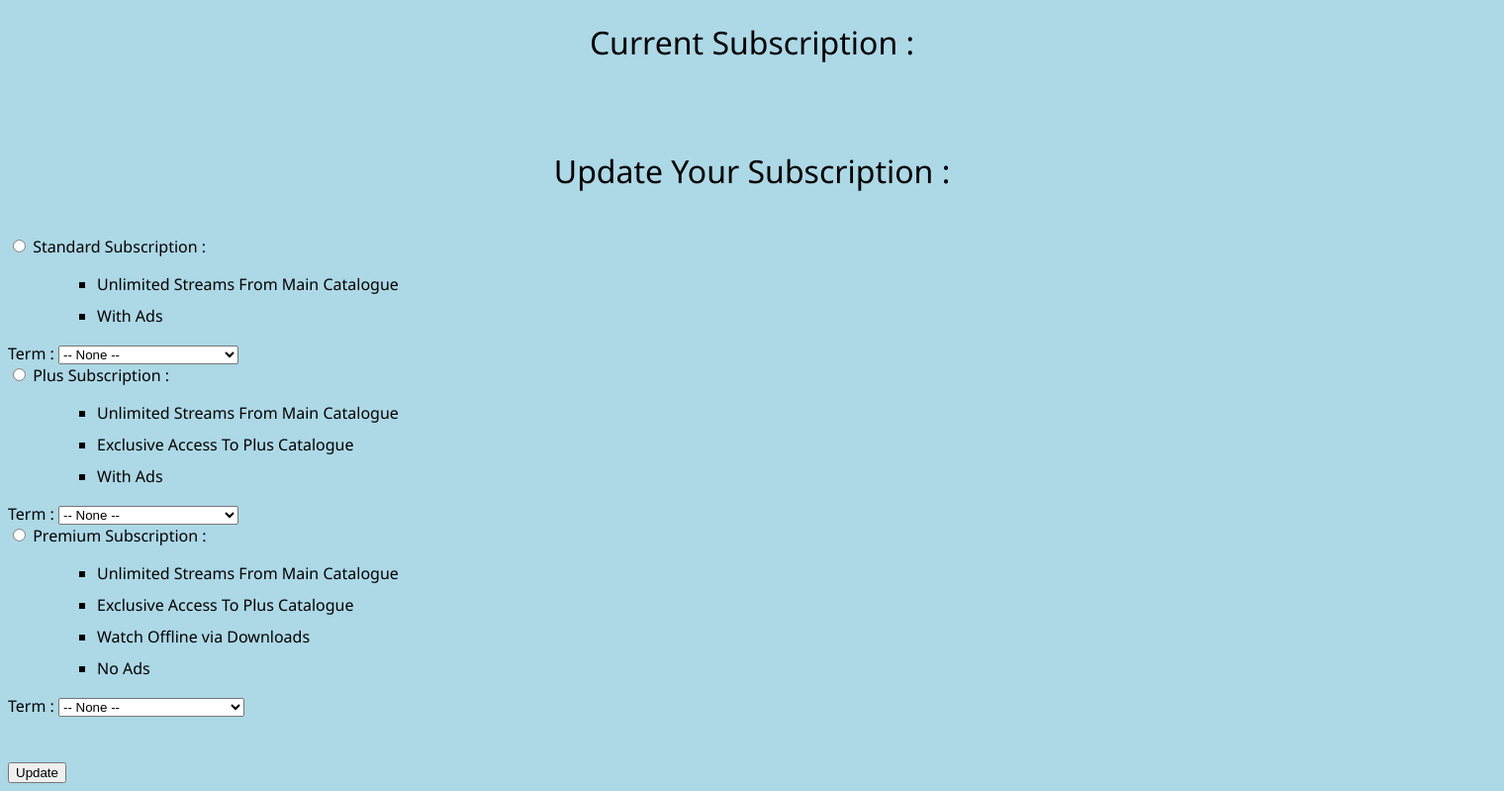
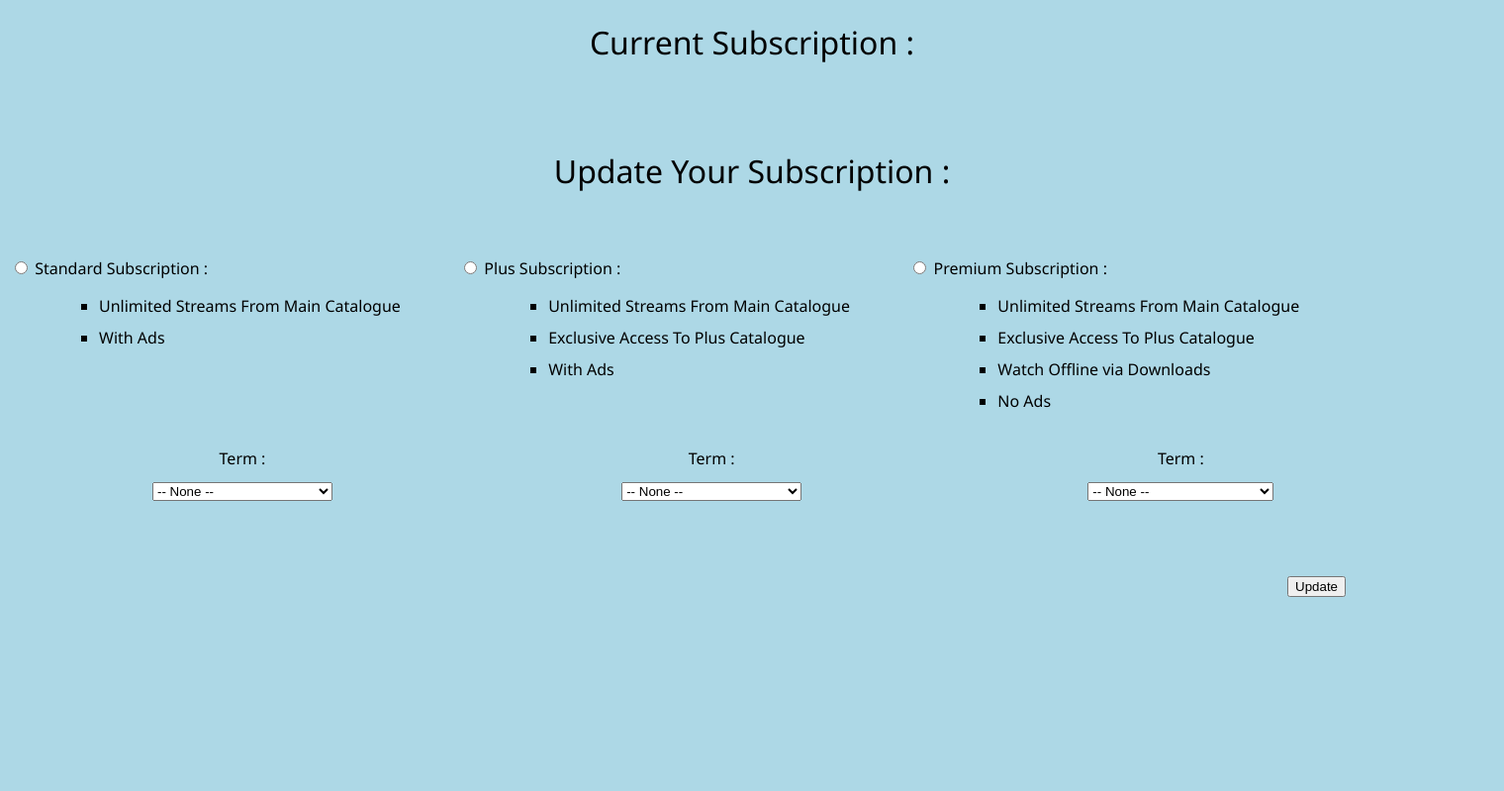
Before and after one commit to jm-fowler/CTI110Group, a PHP site: page /subscription_management.php in a window 1520 px wide. Shown: the part 30-829 px from the top of the page at 99% size. After the commit the page ends 633 px from the top, so only its background shows below. Run offline with PHP 8.4, Linux system fonts and the light colour scheme; the visitor is signed in with stand-in values (Sample User, id 1); data that the repository does not hold is empty.

Commit message:
Add files via upload

```diff
--- a/style.css
+++ b/style.css
@@ -33,5 +33,36 @@ ul li{
     color: lightblue;
 }
 .pick_sub{
-
+    vertical-align: top;
+    margin:auto;
+    width: 30%;
+    padding-top: auto;
+    padding-right: auto;
+    padding-bottom: auto;
+    padding-left: auto;
+    display: inline-block;
 }
+.sub_options{
+    width: 1500px;
+    margin: auto;
+    /*border: 1px solid green;*/
+    padding-top: auto;
+    padding-right: auto;
+    padding-bottom: auto;
+    padding-left: auto;
+}
+.pick_term{
+    margin: auto;
+    text-align: center;
+    width: 30%;
+    padding: 10px;
+    vertical-align: bottom;
+    display: inline-block;
+}
+.center{
+    text-align: center;
+}
+.right{
+    position: absolute;
+    right: 160px;
+}
--- a/subscription_management.php
+++ b/subscription_management.php
@@ -39,7 +39,7 @@
     $sql = "UPDATE orders SET active = 'FALSE' WHERE end_date < CURDATE() AND user_id = '$user_id';";
     mysqli_query($conn, $sql);
 
-    $sql = "SELECT order_id, subscription_id, end_date, active FROM orders WHERE user_id = '$user_id' ORDER BY end_date DESC LIMIT 1;";
+    $sql = "SELECT order_id, subscription_id, end_date, active FROM orders WHERE user_id = '$user_id' ORDER BY order_id DESC LIMIT 1;";
     $result = mysqli_query($conn, $sql);
 
     $row = mysqli_fetch_array($result);
@@ -71,18 +71,18 @@
     }
 
     if ($active == "TRUE"){
-        echo "<p><b>$subscription_desc</b> | Status : ACTIVE Until $end_date </p>";
+        echo "<p class=\"center\"><b>$subscription_desc</b> | Status : ACTIVE Until $end_date </p>";
     }elseif ($active == "FALSE"){
-        echo "<p><b>$subscription_desc</b> | Status : INACTIVE Since $end_date </p>";
+        echo "<p class=\"center\"><b>$subscription_desc</b> | Status : INACTIVE Since $end_date </p>";
     }
 
     ?>
     <br>
     <h1>Update Your Subscription :</h1>
-    <br>
+    <br><br>
     <form action="update_confirm.php" method="post">
+        <div class="sub_options">
             <div class="pick_sub">
-            <div>
                 <input type="radio" name="subscription" id="standard" value="standard" required>
                 <label for="standard">
                     <span>Standard Subscription :</span>
@@ -90,16 +90,10 @@
                         <li>Unlimited Streams From Main Catalogue</li>
                         <li>With Ads</li>
                     </ul>
-                    <label for="standard_term">Term :</label>
-                    <select name="standard_term" id="standard_term">
-                        <option value="0">-- None --</option>
-                        <option value="1">1 Month - $9.99 a Month</option>
-                        <option value="6">6 Months - $7.99 a Month</option>
-                        <option value="12">12 Months - $5.99 a Month</option>
-                    </select>
                 </label>
             </div>
-            <div>
+
+            <div class="pick_sub">
                 <input type="radio" name="subscription" id="plus" value="plus">
                 <label for="plus">
                     <span>Plus Subscription :</span>
@@ -108,16 +102,10 @@
                         <li>Exclusive Access To Plus Catalogue</li>
                         <li>With Ads</li>
                     </ul>
-                    <label for="plus_term">Term :</label>
-                    <select name="plus_term" id="plus_term">
-                        <option value="0">-- None --</option>
-                        <option value="1">1 Month - $12.99 a Month</option>
-                        <option value="6">6 Months - $10.99 a Month</option>
-                        <option value="12">12 Months - $8.99 a Month</option>
-                    </select>
                 </label>
             </div>
-            <div>
+
+            <div class="pick_sub">
                 <input type="radio" name="subscription" id="premium" value="premium">
                 <label for="premium">
                     <span>Premium Subscription :</span>
@@ -127,20 +115,49 @@
                         <li>Watch Offline via Downloads</li>
                         <li>No Ads</li>
                     </ul>
-                    <label for="premium_term">Term :</label>
+                </label>
+            </div>
+            <div class="term_options">
+                <div class="pick_term">
+                    <label for="standard_term" class="pick_term">Term :</label>
+                    <div>
+                        <select name="standard_term" id="standard_term">
+                            <option value="0">-- None --</option>
+                            <option value="1">1 Month - $9.99 a Month</option>
+                            <option value="6">6 Months - $7.99 a Month</option>
+                            <option value="12">12 Months - $5.99 a Month</option>
+                        </select>
+                    </div>
+                </div>
+                <div class="pick_term">
+                    <label for="plus_term" class="pick_term">Term :</label>
+                    <div>
+                        <select name="plus_term" id="plus_term">
+                            <option value="0">-- None --</option>
+                            <option value="1">1 Month - $12.99 a Month</option>
+                            <option value="6">6 Months - $10.99 a Month</option>
+                            <option value="12">12 Months - $8.99 a Month</option>
+                        </select>
+                    </div>
+                </div>
+                <div class="pick_term">
+                    <label for="premium_term" class="pick_term">Term :</label>
+                    <div>
                         <select name="premium_term" id="premium_term">
                             <option value="0">-- None --</option>
                             <option value="1">1 Month - $15.99 a Month</option>
                             <option value="6">6 Months - $13.99 a Month</option>
                             <option value="12">12 Months - $11.99 a Month</option>
                         </select>
-                </label>
+                    </div>
+                </div>
             </div>
         </div>
         <br>
         <br>
+        <br>
         <div>
-            <button type="submit"> Update </button>
+            <button class="right" type="submit"> Update </button>
         </div>
     </form>
 </body>
--- a/user_page.php
+++ b/user_page.php
@@ -30,7 +30,7 @@
         $sql = "UPDATE orders SET active = 'FALSE' WHERE end_date < CURDATE() AND user_id = '$user_id';";
         mysqli_query($conn, $sql);
 
-        $sql = "SELECT order_id, subscription_id, end_date, active FROM orders WHERE user_id = '$user_id' ORDER BY end_date DESC LIMIT 1;";
+        $sql = "SELECT order_id, subscription_id, end_date, active FROM orders WHERE user_id = '$user_id' ORDER BY order_id DESC LIMIT 1;";
         $result = mysqli_query($conn, $sql);
 
 
```
Also changed, not shown: update_confirm.php (+6 -6 lines), user_creation.html (+38 -20 lines), user_creation.php (+38 -20 lines). Lines whose indentation alone changed are shown as unchanged.
